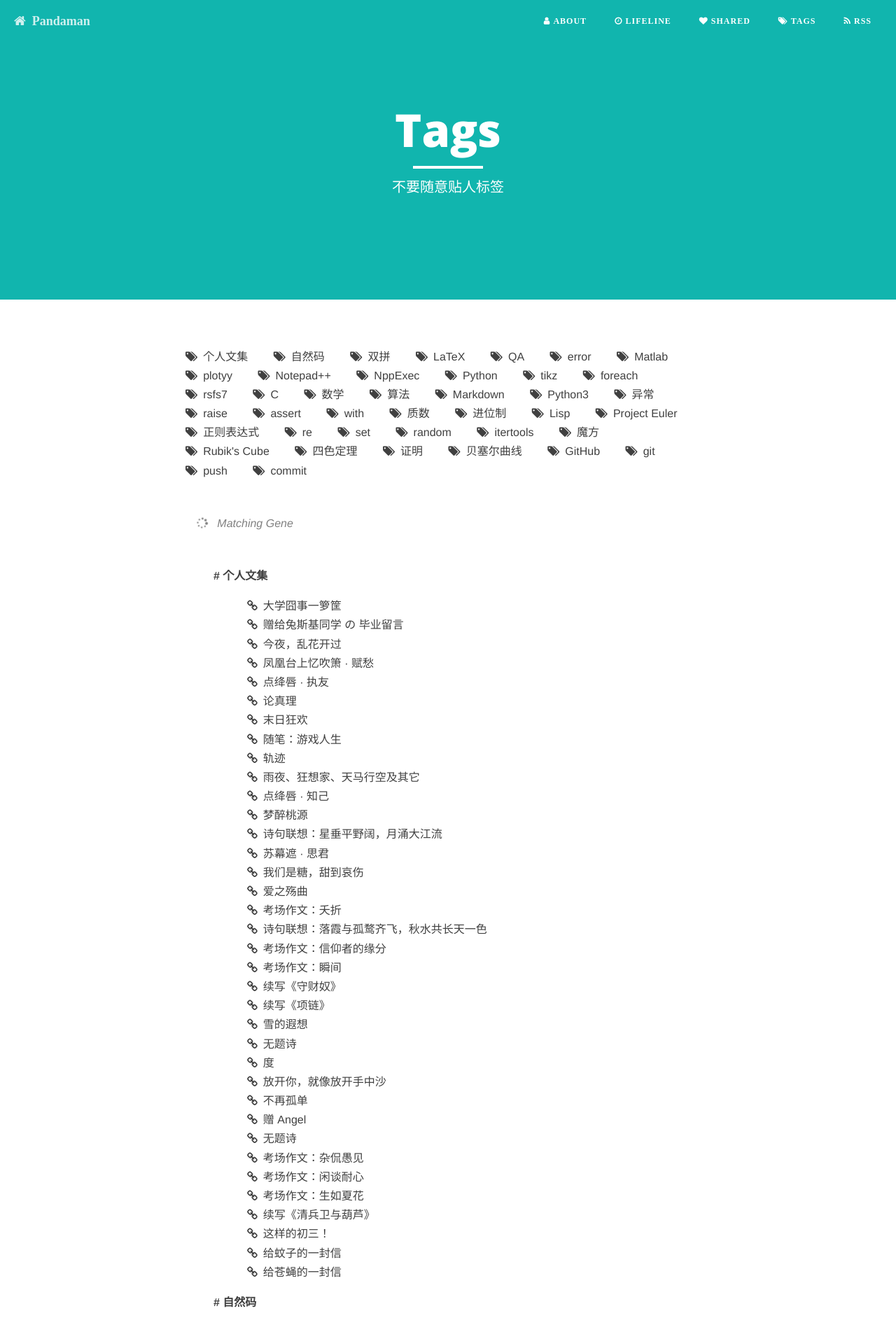
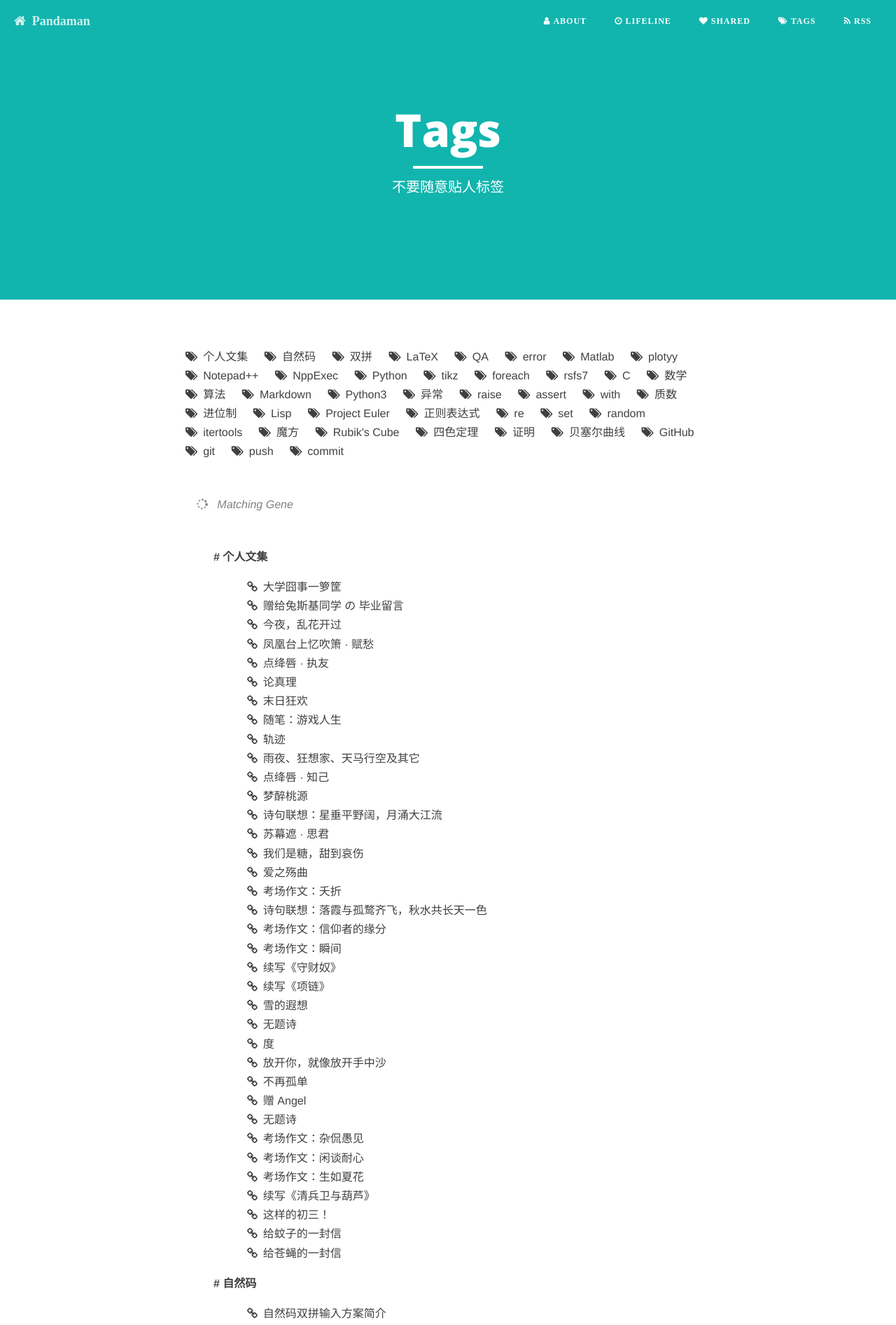
Before and after one commit to ceares/ceares.github.io, a Jekyll site: the page built from tags.md, in a window 1280 px wide. Shown: the top 1893 px of the page at 70% size. Built offline with Jekyll 4.4.1, drawn with Linux system fonts in a browser that asks for light colours; nearby versions of some CDN libraries; library files that are not in the unit come from our copies.

Commit message:
from sp3

```diff
--- a/tags.md
+++ b/tags.md
@@ -7,7 +7,7 @@
 
 <div id='tag_cloud' style="margin:0.5in 0em;font-weight: normal;text-align:left;text-align-last:left">
 {% for tag in site.tags %}
-<a href="#{{ tag[0] }}" title="{{ tag[0] }}" rel="{{ tag[1].size }}" style="margin-right:2em"><i class="fa fa-tags">&nbsp;&nbsp;<span style='font-family:"Helvetica Neue",Arial,"Hiragino Sans GB","STHeiti","Microsoft YaHei","WenQuanYi Micro Hei",SimSun,sans-serif'>{{ tag[0] }}</span></i></a>
+<a href="#{{ tag[0] }}" title="{{ tag[0] }}" rel="{{ tag[1].size }}" style="margin-right:1.2em"><i class="fa fa-tags">&nbsp;&nbsp;<span style='font-family:"Helvetica Neue",Arial,"Hiragino Sans GB","STHeiti","Microsoft YaHei","WenQuanYi Micro Hei",SimSun,sans-serif'>{{ tag[0] }}</span></i></a>
 {% endfor %}
 </div>
 
```
Also changed, not shown: _posts/2016-4-1-colour4.md (+0 -3 lines).
